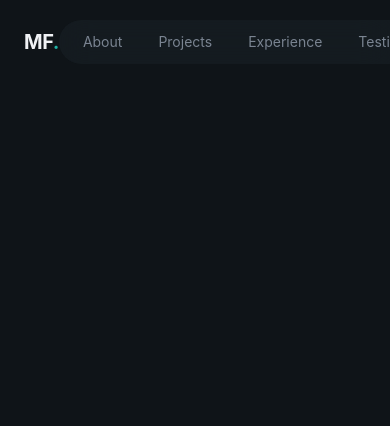
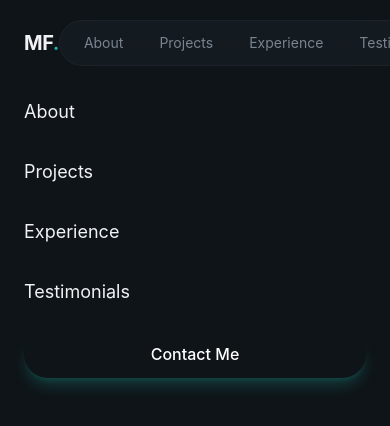
Before and after one commit to Michaelfray/michael-portfolio, a React (Vite) app: page / in a window 390 px wide. Shown: the top 426 px of the page. Built offline with nearby package versions, Linux system fonts and the light colour scheme.

Commit message:
Add mobile navigation menu and glass styling

```diff
--- a/src/index.css
+++ b/src/index.css
@@ -42,5 +42,12 @@ body {
   .glass{
     background-color: color-mix(in srgb, var(--color-surface) 50%, transparent);
     backdrop-filter: blur(16px);
+    border: 1px solid color-mix(in srgb, var(--color-border) 50%, transparent);
   }
 }
+
+.glass-strong {
+  background-color: color-mix(in srgb, var(--color-surface) 80%, transparent);
+  backdrop-filter: blur(24px);
+  border: 1px solid color-mix(in srgb, var(--color-border)60%, transparent);
+}
--- a/src/layout/Navbar.jsx
+++ b/src/layout/Navbar.jsx
@@ -45,7 +45,21 @@ export const Navbar = () => {
         </button>
       </nav>
       {/* Mobile Menu */}
-      <div className="md:" />
+      <div className="md:hidden-glass-strong">
+        <div className="container mx-auto px-6 py-6 flex flex-col gap-4">
+          {navLinks.map((link) => (
+            <a
+              key={link.href}
+              href={link.href}
+              className="text-lg text muted-foreground hover:text-foreground py-2"
+            >
+              {link.label}
+            </a>
+          ))}
+
+          <Button>Contact Me</Button>
+        </div>
+      </div>
     </header>
   );
 };
```
